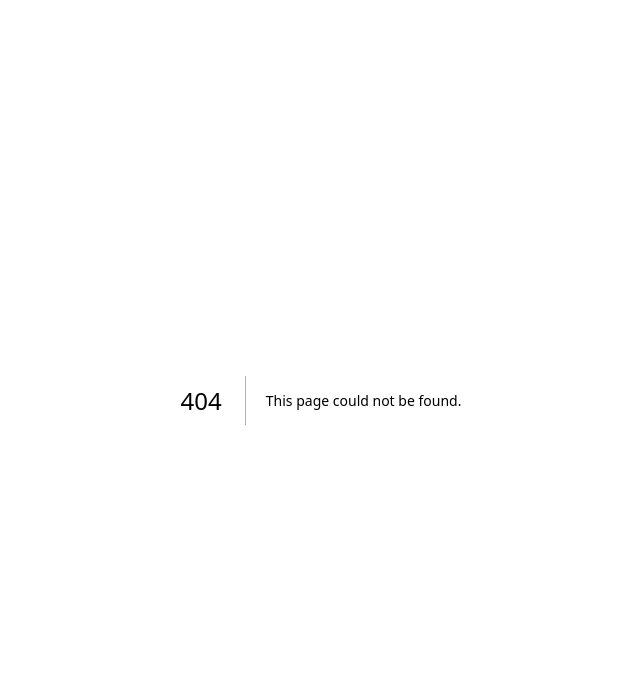
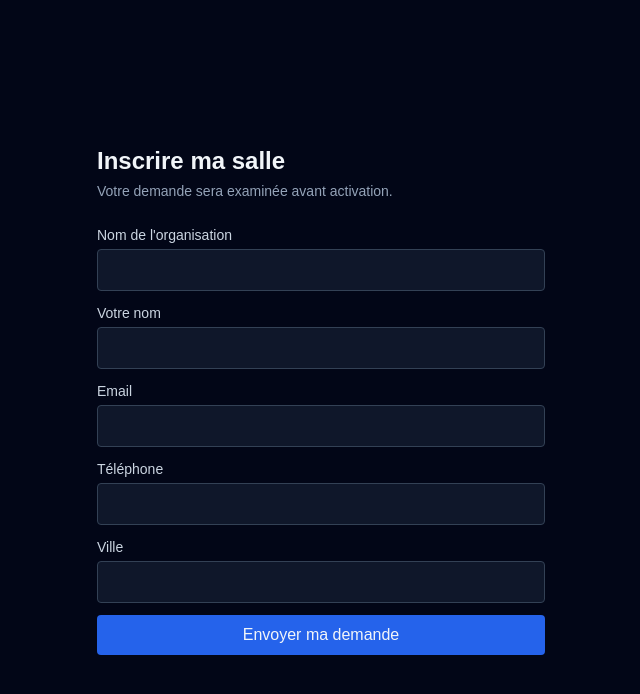
Before and after one commit to glaive158/gym-management, a Next.js app: page /signup in a window 1280 px wide. Before the commit this address had no page. Shown: the top 694 px of the page, without its empty margins (319-959 px from the left). Built offline with nearby package versions, Linux system fonts and the light colour scheme.

Commit message:
feat: add public signup page + API route

```diff
--- /dev/null
+++ b/src/app/api/signup/route.ts
@@ -0,0 +1,19 @@
+import { NextResponse } from "next/server";
+import { prisma } from "@/lib/prisma";
+import { createSignupRequest } from "@/lib/server-actions/tenant-signup";
+
+export async function POST(req: Request) {
+  const body = await req.json();
+  const result = await createSignupRequest({
+    organizationName: body.organizationName,
+    ownerName: body.ownerName,
+    ownerEmail: body.ownerEmail,
+    ownerPhone: body.ownerPhone,
+    city: body.city,
+    prisma,
+  });
+  if (!result.success) {
+    return NextResponse.json({ error: result.error }, { status: 400 });
+  }
+  return NextResponse.json({ ok: true, tenantId: result.tenantId });
+}
--- /dev/null
+++ b/src/app/signup/page.tsx
@@ -0,0 +1,17 @@
+import { SignupForm } from "./signup-form";
+
+export default function SignupPage() {
+  return (
+    <main className="min-h-screen bg-slate-950 text-slate-100 flex items-center justify-center px-6 py-12">
+      <div className="w-full max-w-md space-y-6">
+        <div>
+          <h1 className="text-2xl font-semibold">Inscrire ma salle</h1>
+          <p className="text-sm text-slate-400 mt-1">
+            Votre demande sera examinée avant activation.
+          </p>
+        </div>
+        <SignupForm />
+      </div>
+    </main>
+  );
+}
--- /dev/null
+++ b/src/app/signup/signup-form.tsx
@@ -0,0 +1,85 @@
+"use client";
+
+import { useState } from "react";
+
+export function SignupForm() {
+  const [form, setForm] = useState({
+    organizationName: "",
+    ownerName: "",
+    ownerEmail: "",
+    ownerPhone: "",
+    city: "",
+  });
+  const [error, setError] = useState<string | null>(null);
+  const [loading, setLoading] = useState(false);
+  const [submitted, setSubmitted] = useState(false);
+
+  function update(field: keyof typeof form) {
+    return (e: React.ChangeEvent<HTMLInputElement>) =>
+      setForm((f) => ({ ...f, [field]: e.target.value }));
+  }
+
+  async function onSubmit(e: React.FormEvent) {
+    e.preventDefault();
+    setError(null);
+    setLoading(true);
+    const res = await fetch("/api/signup", {
+      method: "POST",
+      headers: { "Content-Type": "application/json" },
+      body: JSON.stringify(form),
+    });
+    setLoading(false);
+    if (!res.ok) {
+      const j = await res.json().catch(() => ({}));
+      setError(j.error ?? "Erreur inconnue");
+      return;
+    }
+    setSubmitted(true);
+  }
+
+  if (submitted) {
+    return (
+      <div className="text-center space-y-3">
+        <h2 className="text-xl font-semibold text-green-400">Demande envoyée ✓</h2>
+        <p className="text-slate-400 text-sm">
+          Votre demande sera examinée par notre équipe. Vous recevrez un email d&apos;activation
+          dès validation.
+        </p>
+      </div>
+    );
+  }
+
+  const inputCls = "w-full px-3 py-2 rounded bg-slate-900 border border-slate-700 text-slate-100";
+  return (
+    <form onSubmit={onSubmit} className="space-y-3">
+      <div>
+        <label className="block text-sm mb-1 text-slate-300">Nom de l&apos;organisation</label>
+        <input className={inputCls} required value={form.organizationName} onChange={update("organizationName")} />
+      </div>
+      <div>
+        <label className="block text-sm mb-1 text-slate-300">Votre nom</label>
+        <input className={inputCls} required value={form.ownerName} onChange={update("ownerName")} />
+      </div>
+      <div>
+        <label className="block text-sm mb-1 text-slate-300">Email</label>
+        <input className={inputCls} type="email" required value={form.ownerEmail} onChange={update("ownerEmail")} />
+      </div>
+      <div>
+        <label className="block text-sm mb-1 text-slate-300">Téléphone</label>
+        <input className={inputCls} required value={form.ownerPhone} onChange={update("ownerPhone")} />
+      </div>
+      <div>
+        <label className="block text-sm mb-1 text-slate-300">Ville</label>
+        <input className={inputCls} required value={form.city} onChange={update("city")} />
+      </div>
+      {error && <p className="text-sm text-red-400">{error}</p>}
+      <button
+        type="submit"
+        disabled={loading}
+        className="w-full px-4 py-2 rounded bg-blue-600 hover:bg-blue-500 disabled:opacity-50 font-medium"
+      >
+        {loading ? "Envoi..." : "Envoyer ma demande"}
+      </button>
+    </form>
+  );
+}
```
